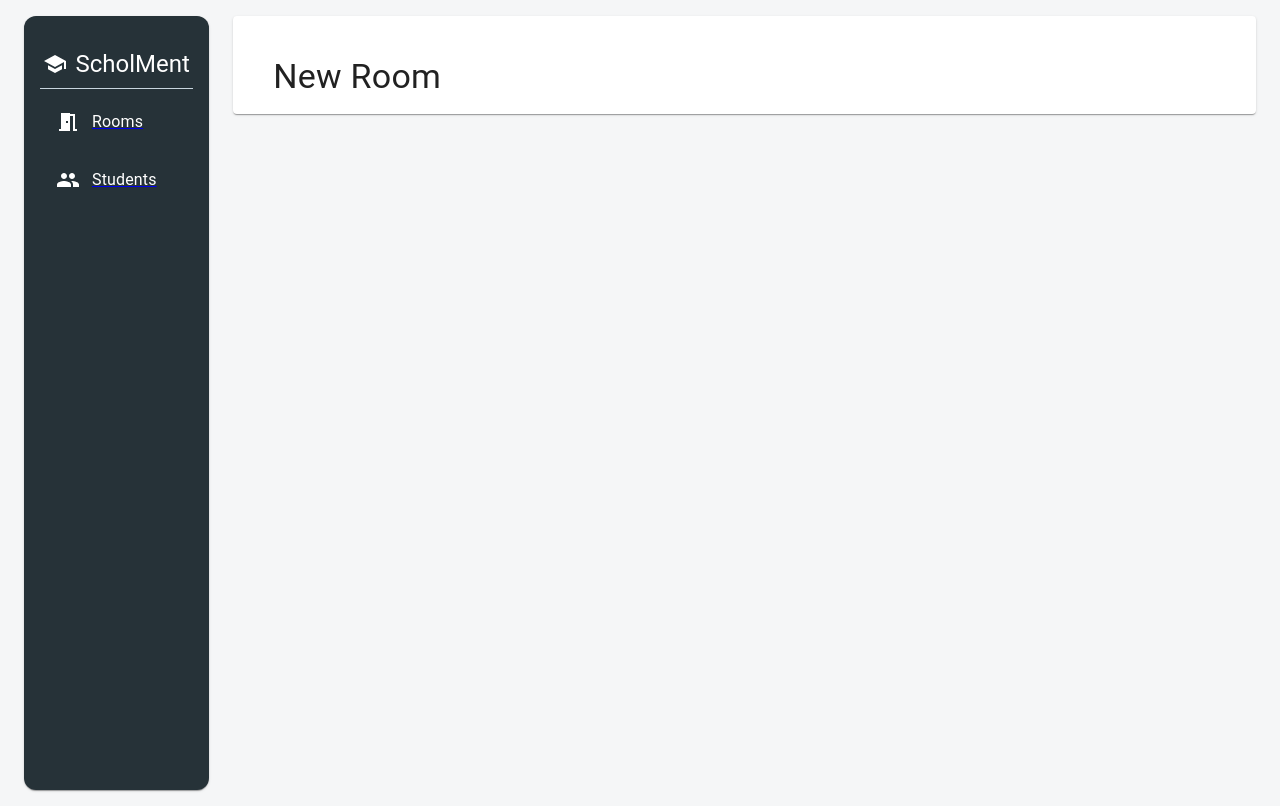
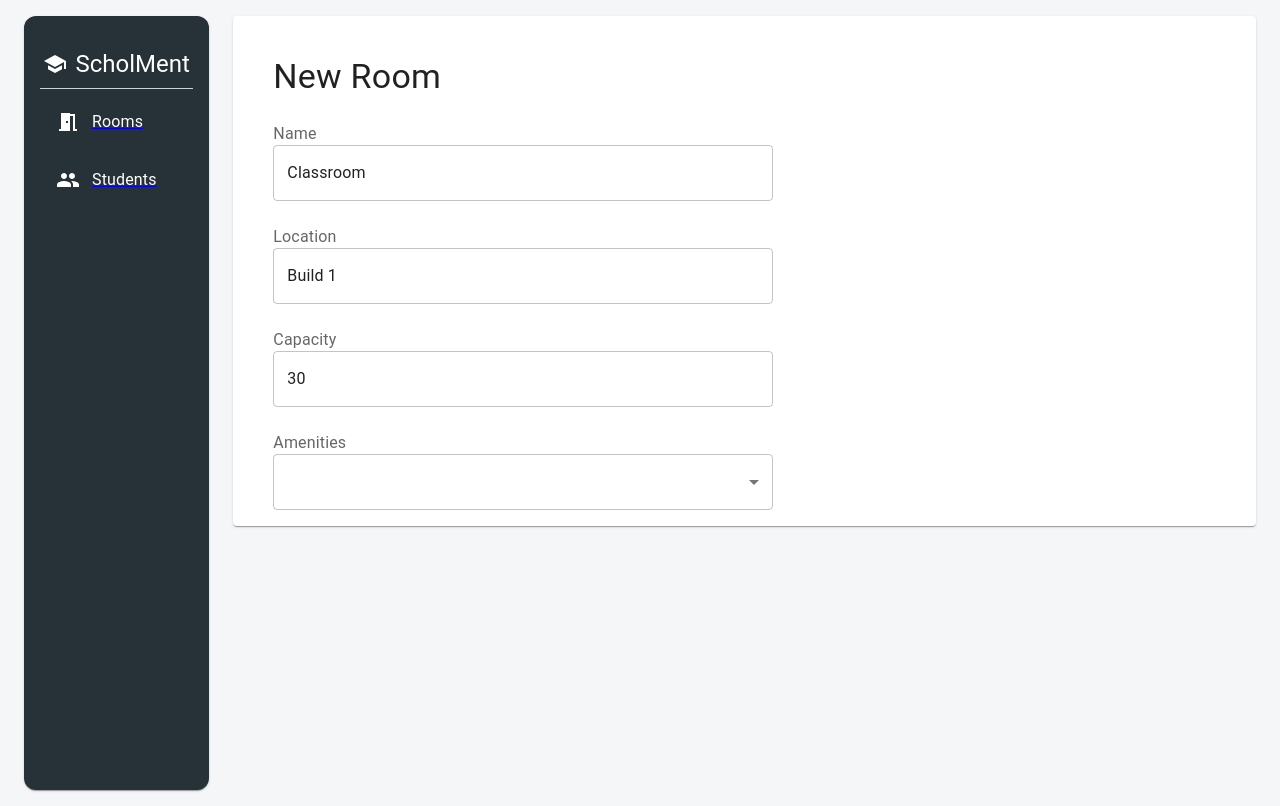
Before and after one commit to lucjdo/schoment, a React (Vite) app: page /rooms/create in a window 1280 px wide. Built offline with nearby package versions, Linux system fonts and the light colour scheme.

Commit message:
feat: create new room form

```diff
--- a/src/containers/Rooms/RoomCreate/index.tsx
+++ b/src/containers/Rooms/RoomCreate/index.tsx
@@ -1,10 +1,59 @@
 import ViewLayout from '@components/ViewLayout'
-import { Typography } from '@mui/material'
+import {
+  FormControl,
+  FormLabel,
+  InputLabel,
+  MenuItem,
+  OutlinedInput,
+  TextField,
+  Select,
+  Stack,
+  Typography
+} from '@mui/material'
+import { AMENITIES_OPTIONS } from './utils'
 
 export default function RoomCreate() {
   return (
     <ViewLayout>
-      <Typography variant='h4'>New Room</Typography>
+      <Typography variant='h4' mb={3}>
+        New Room
+      </Typography>
+      <form>
+        <Stack></Stack>
+        <Stack spacing={3} width={500}>
+          <FormControl>
+            <FormLabel>Name</FormLabel>
+            <TextField placeholder='Type in here…' defaultValue='Classroom' />
+          </FormControl>
+          <FormControl>
+            <FormLabel>Location</FormLabel>
+            <TextField placeholder='Type in here…' defaultValue='Build 1' />
+          </FormControl>
+          <FormControl>
+            <FormLabel>Capacity</FormLabel>
+            <TextField
+              placeholder='Type in here…'
+              defaultValue={30}
+              type='number'
+            />
+          </FormControl>
+          <FormControl sx={{ m: 1 }}>
+            <FormLabel id='demo-multiple-name-label'>Amenities</FormLabel>
+            <Select
+              labelId='demo-multiple-name-label'
+              id='demo-multiple-name'
+              value={[]}
+              multiple
+            >
+              {AMENITIES_OPTIONS.map((name) => (
+                <MenuItem key={name} value={name}>
+                  {name}
+                </MenuItem>
+              ))}
+            </Select>
+          </FormControl>
+        </Stack>
+      </form>
     </ViewLayout>
   )
 }
--- /dev/null
+++ b/src/containers/Rooms/RoomCreate/utils.ts
@@ -0,0 +1,19 @@
+export const AMENITIES_OPTIONS = [
+  'Whiteboard',
+  'Projector',
+  'Chalkboard',
+  'Video Conferencing',
+  'Audio Equipment',
+  'Computer Stations',
+  'Printer',
+  'Quiet Environment',
+  'Art Supplies',
+  'Lab Equipment',
+  'Safety Gear',
+  'Musical Instruments',
+  'Acoustic Panels',
+  'Language Software',
+  'Headsets',
+  'Sports Equipment',
+  'Locker Rooms'
+]
```
